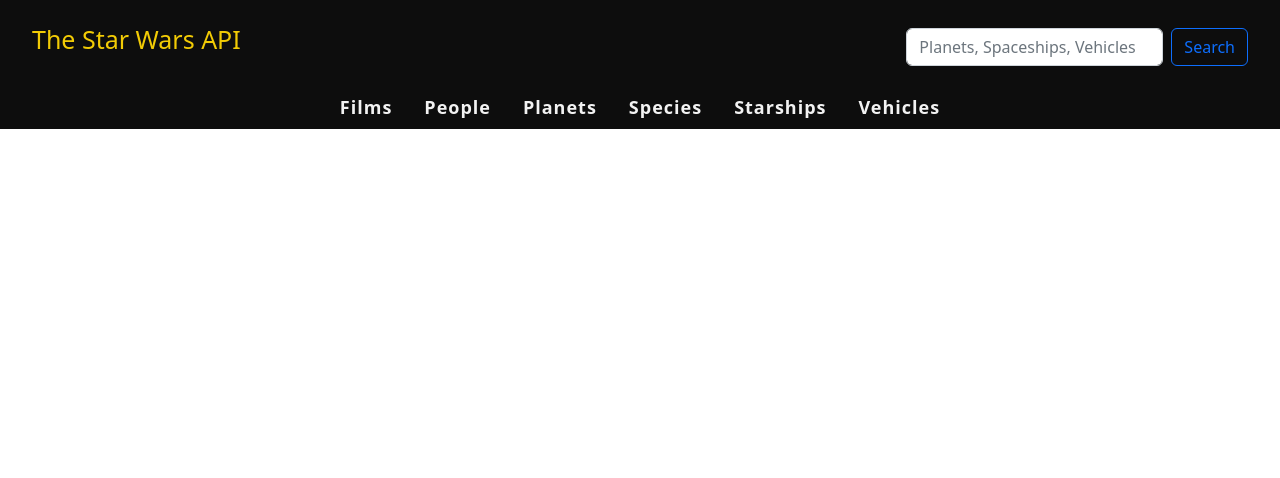
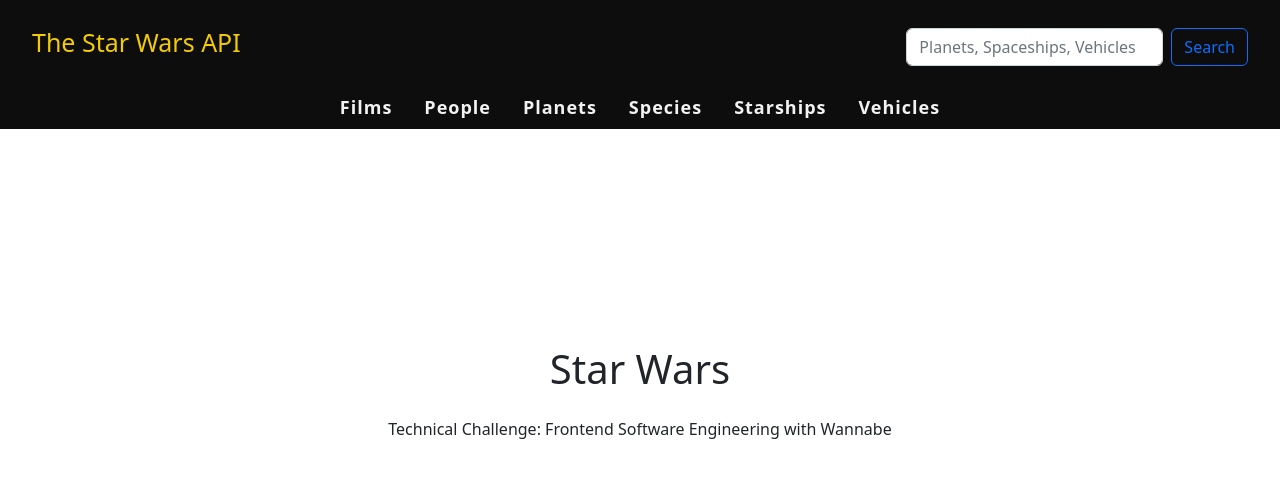
Before and after one commit to cajimenez96/challenge-di, a React (Create React App) app: page / in a window 1280 px wide. Shown: the top 478 px of the page. Built offline with nearby package versions, Linux system fonts and the light colour scheme.

Commit message:
Feature(Home): Create component

```diff
--- a/src/App.js
+++ b/src/App.js
@@ -4,6 +4,7 @@ import Category from './components/Category/Category';
 import Navbar from './components/Navbar/Navbar';
 import styles from './app.module.css';
 import ViewElements from './pages/ViewElements/ViewElements';
+import Home from './pages/Home/Home';
 
 function App() {
   return (
@@ -15,6 +16,7 @@ function App() {
         </header>
         <main>
           <Routes>
+            <Route path='/' element={<Home title="Star Wars" info="Technical Challenge: Frontend Software Engineering with Wannabe" />} />
             <Route exact path='/films' element={<ViewElements element="films" />} />
             <Route exact path='/peoples' element={<ViewElements element="people" />} />
             <Route exact path='/planets' element={<ViewElements element="planets" />} />
--- a/src/components/Navbar/Navbar.js
+++ b/src/components/Navbar/Navbar.js
@@ -1,11 +1,12 @@
 import React from 'react';
+import { Link } from 'react-router-dom';
 import styles from './navbar.module.css';
 
 const Navbar = () => {
   return (
     <nav className={`navbar navbar-expand-lg ${styles.containerNav}`}>
       <div className="container-fluid mt-0">
-        <h2 className={styles.titleNavbar} href="#">The Star Wars API</h2>
+        <Link className={styles.titleNavbar} to="/">The Star Wars API</Link>
         <button className="navbar-toggler" type="button" data-bs-toggle="collapse" data-bs-target="#navbarSearch" aria-controls="navbarSearch" aria-expanded="false" aria-label="Toggle navigation">
           <span className="navbar-toggler-icon"></span>
         </button>
--- a/src/components/Navbar/navbar.module.css
+++ b/src/components/Navbar/navbar.module.css
@@ -8,6 +8,10 @@
   font-size: 25px;
 }
 
+.titleNavbar:hover {
+  color: #F2CB05;
+}
+
 @media (max-width: 991px) {
   .collapseForm {
     margin: 20px;
--- /dev/null
+++ b/src/pages/Home/Home.js
@@ -0,0 +1,15 @@
+import React from 'react';
+import styles from './home.module.css';
+
+const Home = ({title, info}) => {
+  return (
+    <div className={`d-flex justify-content-center align-items-center ${styles.containerHome}`}>
+      <div className="text-center">
+        <h1>{title}</h1>
+        <p className="p-3">{info}</p>
+      </div>
+    </div>
+  )
+}
+
+export default Home;
--- /dev/null
+++ b/src/pages/Home/home.module.css
@@ -0,0 +1,3 @@
+.containerHome {
+  height: 70vh;
+}
--- a/src/pages/ViewElements/ViewElements.js
+++ b/src/pages/ViewElements/ViewElements.js
@@ -3,7 +3,6 @@ import React, { useEffect, useState } from 'react'
 import Button from '../../components/Button/Button';
 import List from '../../components/List/List';
 import Spinner from '../../components/Spinner/Spinner';
-// import { clientAxios } from '../../config/clientAxios';
 
 const ViewElements = ({element}) => {
   const [listElements, setListElements] = useState();
```
Also changed, not shown: 1 other file (tests, documents, lock files or other folders).
